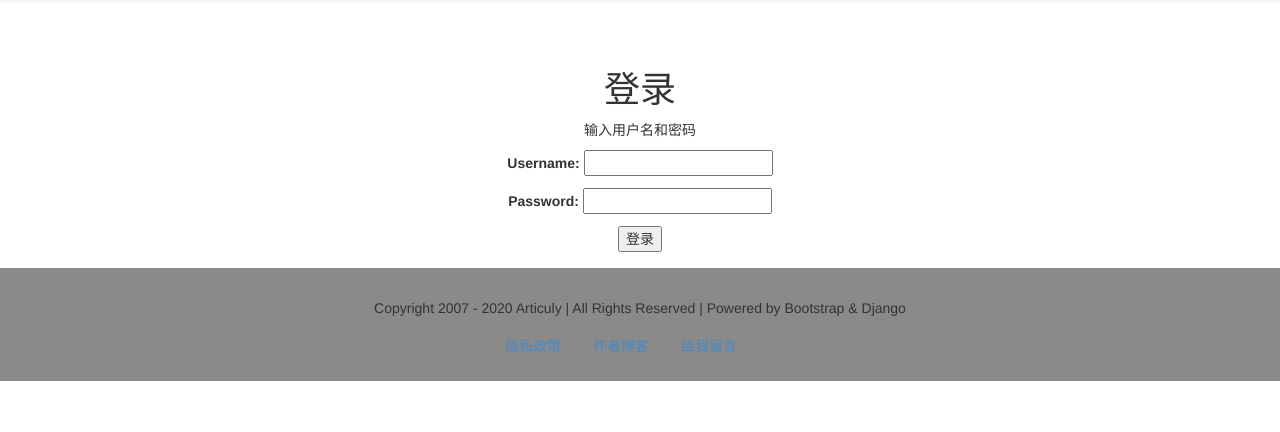
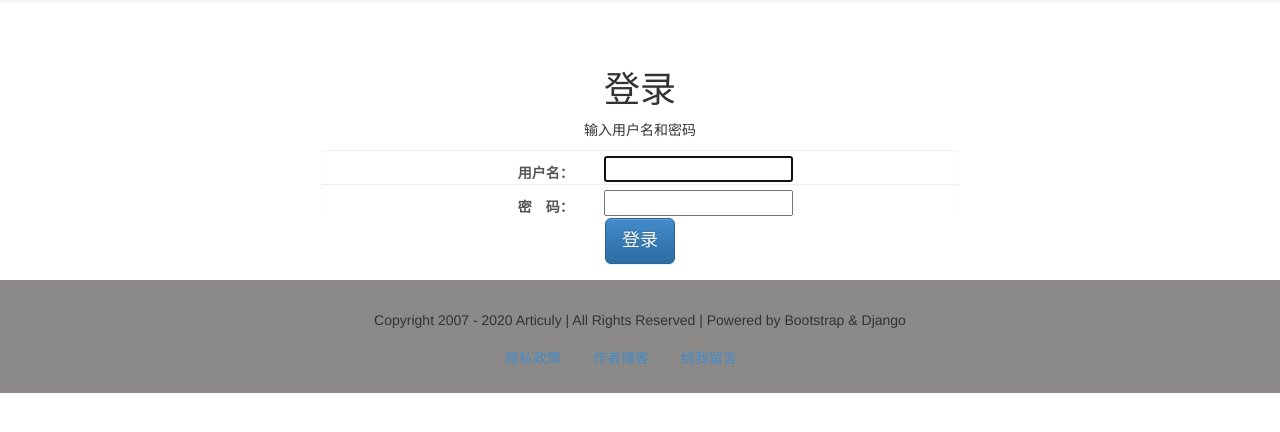
Before and after one commit to articuly/first_django_blog, a Django app: page /account/login/ in a window 1280 px wide. Shown: the part 66-498 px from the top of the page. Run offline with Django 3.2, Linux system fonts and the light colour scheme; some libraries are stand-ins or nearby versions.

Commit message:
用自带中间件实现用户登陆、退出

```diff
--- a/account/forms.py
+++ b/account/forms.py
@@ -1,6 +1,22 @@
 from django import forms
+from django.contrib.auth.models import User
 
 
 class LoginForm(forms.Form):
     username = forms.CharField()
     password = forms.CharField(widget=forms.PasswordInput)
+
+
+class RegistrationForm(forms.ModelForm):
+    password = forms.CharField(widget=forms.PasswordInput)
+    password2 = forms.CharField(widget=forms.PasswordInput)
+
+    class Meta:
+        model = User
+        fields = ('username', 'email')
+
+    def clean_password2(self):
+        cd = self.cleaned_data
+        if cd['password'] != cd['password2']:
+            raise forms.ValidationError('Password do not match.')
+        return cd['password2']
--- a/account/urls.py
+++ b/account/urls.py
@@ -1,8 +1,11 @@
 from django.urls import path
 from . import views
+from django.contrib.auth import views as auth_views
 
 app_name = 'account'
 
 urlpatterns = [
-    path('login/', views.user_login, name='user_login')
+    # path('login/', views.user_login, name='user_login'),
+    path('login/', auth_views.LoginView.as_view(template_name='account/login2.html'), name='user_login'),
+    path('logout/', auth_views.LogoutView.as_view(template_name='account/logout.html'), name='user_logout'),
 ]
--- a/mysite/settings.py
+++ b/mysite/settings.py
@@ -117,3 +117,5 @@
 STATICFILES_DIRS = [
     os.path.join(BASE_DIR, 'static')
 ]
+
+LOGIN_REDIRECT_URL = '/blog/'
--- /dev/null
+++ b/templates/account/login2.html
@@ -0,0 +1,25 @@
+{% extends 'base.html' %}
+{% load staticfiles %}
+
+{% block title %}
+    登陆
+{% endblock %}
+
+{% block content %}
+    <div class="row text-center">
+        <h1>登录</h1>
+        <p>输入用户名和密码</p>
+        <form class="form-horizontal" action="{% url 'account:user_login' %}" method="post">
+            {% csrf_token %}
+            <div class="form-control">
+                <label class="col-xs-5 control-label">用户名：</label>
+                <div class="col-xs-6 text-left">{{ form.username }}</div>
+            </div>
+            <div class="form-control">
+                <label class="col-xs-5 control-label">密　码：</label>
+                <div class="col-xs-6 text-left">{{ form.password }}</div>
+            </div>
+            <input type="submit" class="btn btn-primary btn-lg" value="登录">
+        </form>
+    </div>
+{% endblock %}
--- a/templates/base.html
+++ b/templates/base.html
@@ -25,6 +25,10 @@
             margin-bottom: 8px;
         }
 
+        .form-control {
+            border: none;
+        }
+
         {% block style %}
 
         {% endblock %}
@@ -35,7 +39,7 @@
 <main>
     <div class="container-fluid">
         <div class="row">
-            <div class="main col-xl-6 col-xl-offset-3 col-md-8 col-md-offset-2 col-sm-10 col-sm-offset-1 col-xs-12">
+            <div class="main col-lg-6 col-lg-offset-3 col-md-8 col-md-offset-2 col-sm-10 col-sm-offset-1 col-xs-12">
                 {% block content %}
                 {% endblock %}
             </div>
--- a/templates/header.html
+++ b/templates/header.html
@@ -10,7 +10,12 @@
                 <li><a href="{% url 'blog:blog_title' %}">BLOG</a></li>
             </ul>
             <ul class="nav navbar-nav navbar-right">
-                <li><a href="#">登陆</a></li>
+                {% if user.is_authenticated %}
+                    <li><a href="#">{{ user.username }}</a></li>
+                    <li><a href="{% url 'account:user_logout' %}">退出</a></li>
+                {% else %}
+                    <li><a href="{% url 'account:user_login' %}">登陆</a></li>
+                {% endif %}
             </ul>
         </div>
     </div>
```
Also changed, not shown: templates/account/logout.html (added, +10 -0 lines), db.sqlite3.
